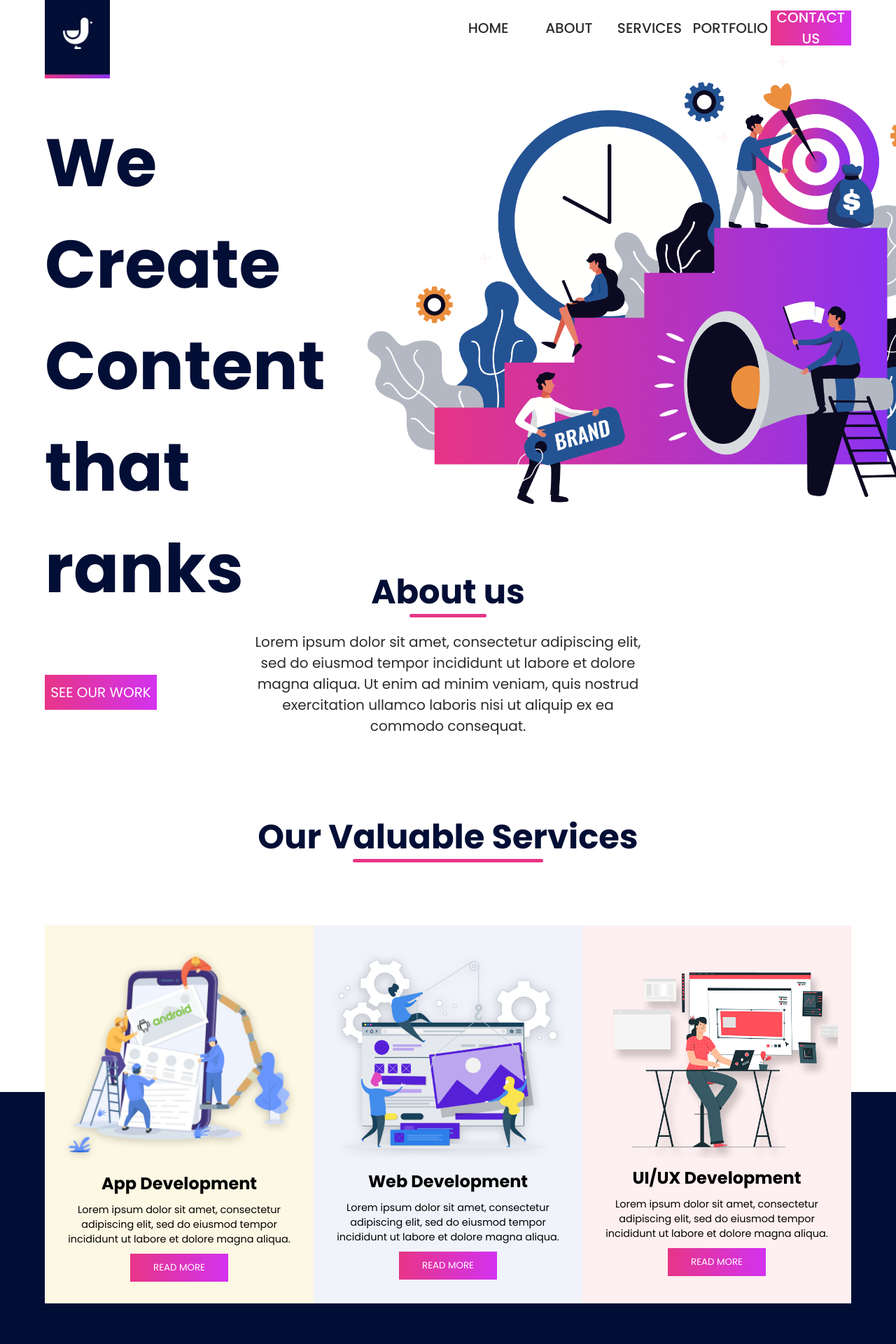
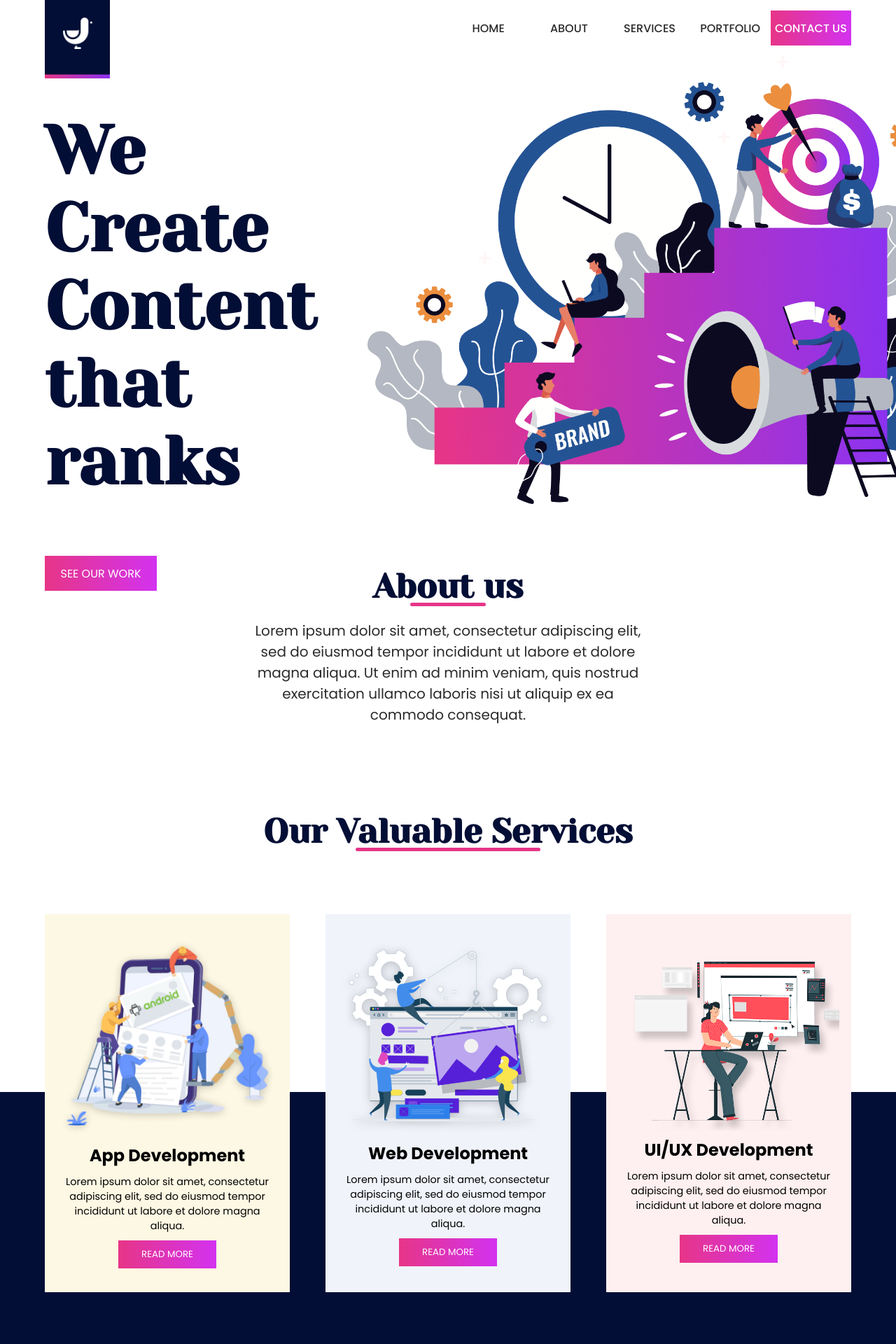
Before and after one commit to Kacperrozdolski/Duck-Interactive, a Vue app: page / in a window 1280 px wide. Shown: the top 1920 px of the page at 70% size. Built offline with nearby package versions, Linux system fonts and the light colour scheme.

Commit message:
Font change.

```diff
--- a/src/App.vue
+++ b/src/App.vue
@@ -32,6 +32,7 @@ export default {
 
 <style lang="scss">
 @import url("https://fonts.googleapis.com/css2?family=Poppins:wght@300;400;500;700&display=swap");
+@import url("https://fonts.googleapis.com/css2?family=Yeseva+One&display=swap");
 body {
   margin: 0 !important;
   font-family: Poppins;
--- a/src/components/MainAbout.vue
+++ b/src/components/MainAbout.vue
@@ -27,6 +27,7 @@ section {
     margin: 50px 0 0 0;
     color: #020e35;
     font-size: 3rem;
+    font-family: Yeseva One;
     position: relative;
   }
   h1::before {
--- a/src/components/MainHero.vue
+++ b/src/components/MainHero.vue
@@ -61,7 +61,7 @@ export default {
         display: flex;
         justify-content: center;
         align-items: center;
-        font-size: 1.25rem;
+        font-size: 1rem;
         width: 20%;
         text-align: center;
         height: 50px;
@@ -85,13 +85,14 @@ export default {
       h1 {
         font-size: 6rem;
         color: #020e35;
+        font-family: Yeseva One;
       }
       button {
         width: 160px;
         height: 50px;
         border: none;
         outline: none;
-        font-size: 1.25rem;
+        font-size: 1rem;
         font-family: Poppins;
         color: white;
         cursor: pointer;
@@ -109,4 +110,9 @@ export default {
     }
   }
 }
+@media only screen and (max-width: 600px) {
+  body {
+    background-color: lightblue;
+  }
+}
 </style>
--- a/src/components/MainServices.vue
+++ b/src/components/MainServices.vue
@@ -54,6 +54,7 @@ section {
     color: #020e35;
     font-size: 3rem;
     position: relative;
+    font-family: Yeseva One;
   }
   h1::before {
     position: absolute;
@@ -72,7 +73,7 @@ section {
     justify-content: space-between;
     height: 90vh;
     .service-card {
-      width: 450px;
+      width: 350px;
       height: 75%;
       display: flex;
       flex-direction: column;
--- a/src/components/MainWork.vue
+++ b/src/components/MainWork.vue
@@ -84,6 +84,7 @@ section {
   h1 {
     margin: 0 0 50px 0;
     color: #ffffff;
+    font-family: Yeseva One;
     font-size: 3rem;
     position: relative;
   }
```
